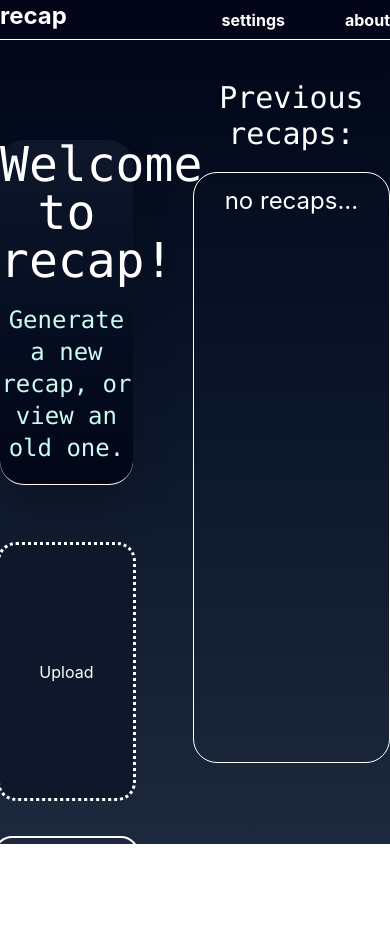
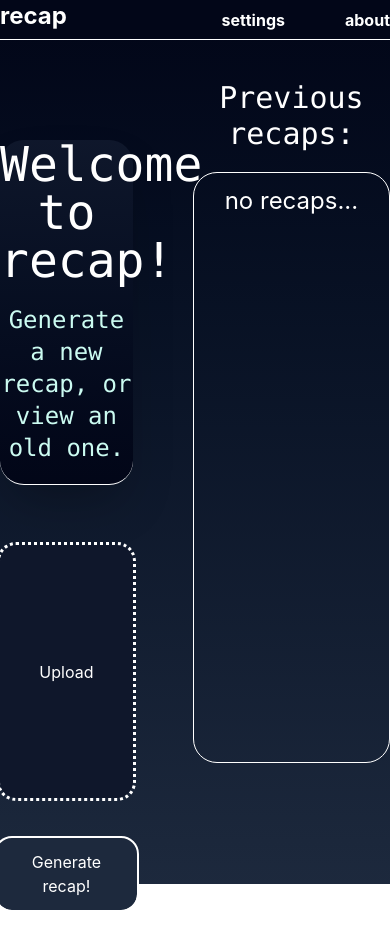
Before and after one commit to nick-yoderia/Recap, a React app in the folder front-end/: page / in a window 390 px wide. Shown: the top 948 px of the page. Before the commit the page ends 844 px from the top, so only its background shows below. Built offline with nearby package versions, Linux system fonts and the light colour scheme; the HTML template or start-up script is replaced by a standard one.

Commit message:
fix smaller screen

```diff
--- a/front-end/src/App.jsx
+++ b/front-end/src/App.jsx
@@ -8,9 +8,9 @@ import RecapHeader from './components/RecapHeader'
 function App() {
 
   return (
-      <div className ='h-screen w-screen overflow-hidden text-white bg-linear-to-t from-slate-800 to-slate-950  bg-blend-color-burn'>
+      <div className ='sm:h-screen w-screen sm:overflow-hidden text-white bg-linear-to-t from-slate-800 to-slate-950  bg-blend-color-burn'>
           <RecapHeader/>
-        <div className = 'max-w-7xl mx-auto'>
+        <div className = 'sm:max-w-7xl sm:mx-auto'>
           <Routes>
             <Route path="/" element={<UploadScreen/>} ></Route>
             <Route path="/About" element={<About/>}></Route>
```
